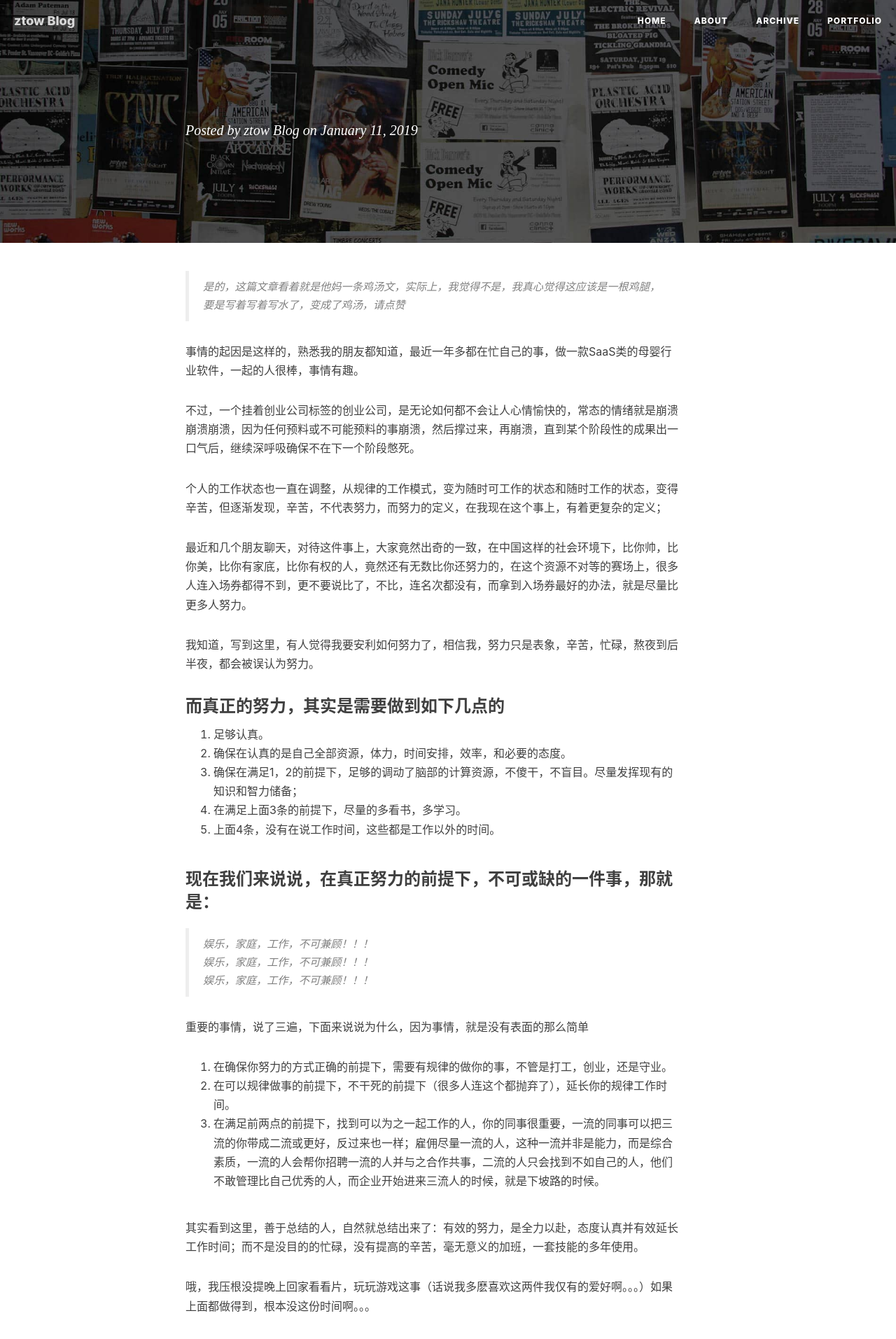
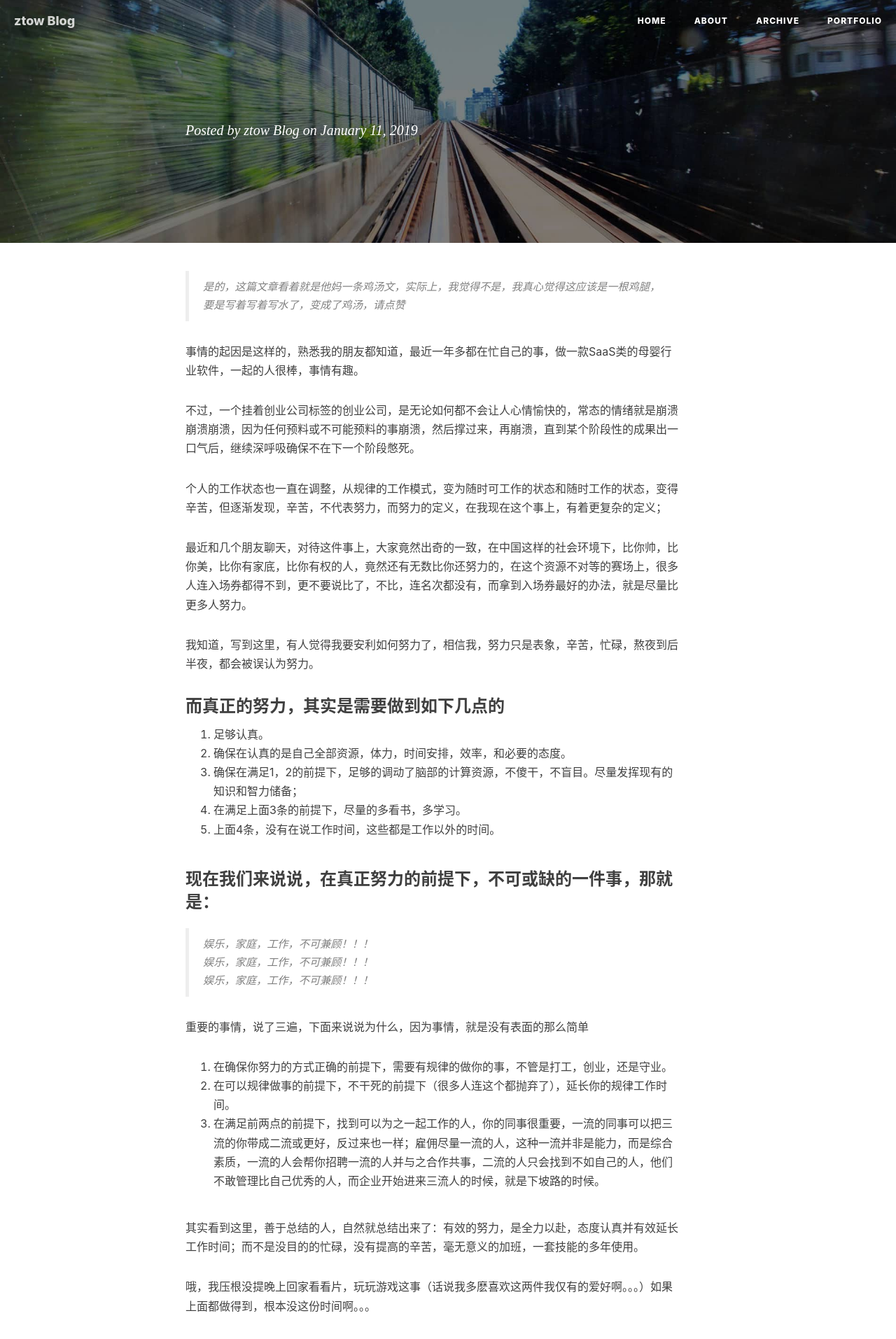
Before and after one commit to ztow/wdphoto, a Jekyll site: the page built from _posts/2017-06-13-admission.md, in a window 1280 px wide. Shown: the top 1913 px of the page at 70% size. Built offline with Jekyll 4.4.1, drawn with Linux system fonts in a browser that asks for light colours; nearby versions of some CDN libraries; our own code applies the rules of GitHub Pages for plain Markdown files; comment, search, counter and statistics services are not loaded.

Commit message:
no message

```diff
--- a/_config.yml
+++ b/_config.yml
@@ -1,7 +1,7 @@
 # Site settings
 title: ztow Blog
 SEOTitle: ztow Blog
-header-img: img/home-bg.jpg
+header-img: img/post-bg-2015.jpg
 email: zhaotowei@gmail.com
 description: "我是个产品经理。 超三不四，喜吃不喜撑。"
 keyword: "ztow, 博客, 个人网站, 互联网, 产品人"
```
